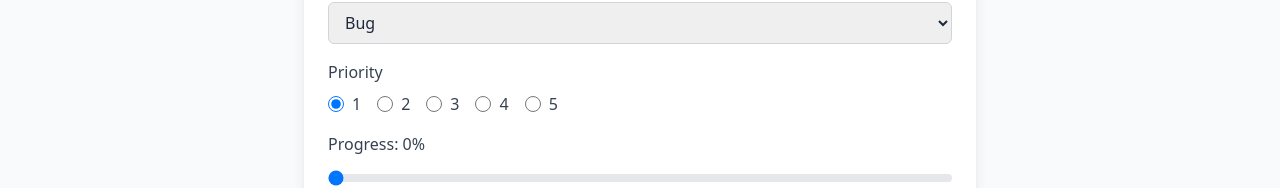
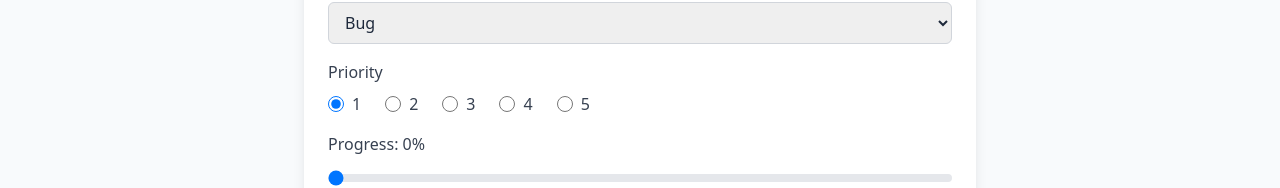
Before and after one commit to sapanadhakal40/TicketHub, a Next.js app: page /ticket-page/new in a window 1280 px wide. Shown: the part 416-604 px from the top of the page. Built offline with nearby package versions, Linux system fonts and the light colour scheme.

Commit message:
Fix responsive issue

```diff
--- a/app/(components)/edit-ticket-form.tsx
+++ b/app/(components)/edit-ticket-form.tsx
@@ -156,7 +156,7 @@ const EditTicketForm = ({ ticket }: EditTicketFormProps) => {
         <label className="block text-gray-700 dark:text-gray-300 mb-2" htmlFor="priority">
                 Priority
             </label>
-            <div className="flex space-x-4">
+            <div className="flex flex-wrap gap-4 sm:gap-6">
                 {[1, 2, 3, 4, 5].map((num) => (
                     <div key={num} className="flex items-center">
                         <input
```
